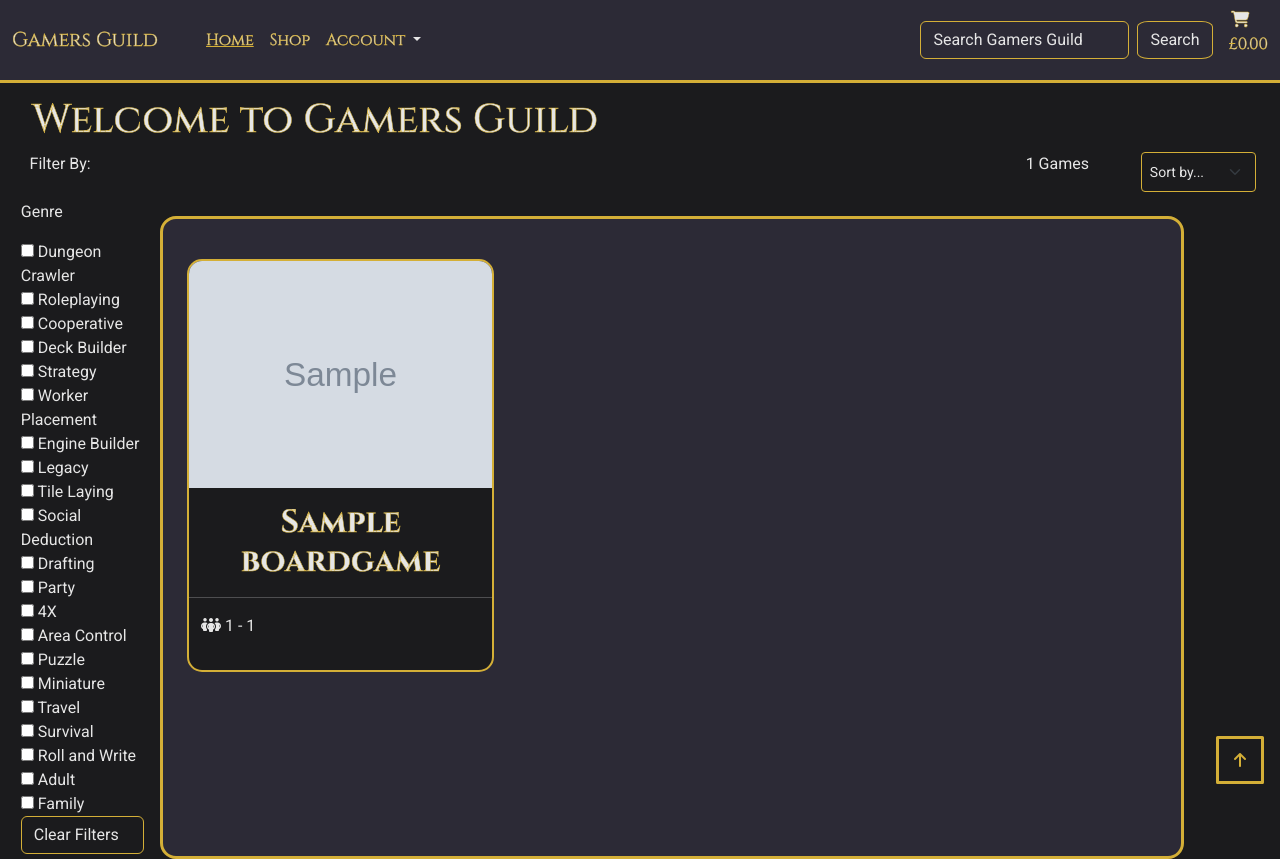
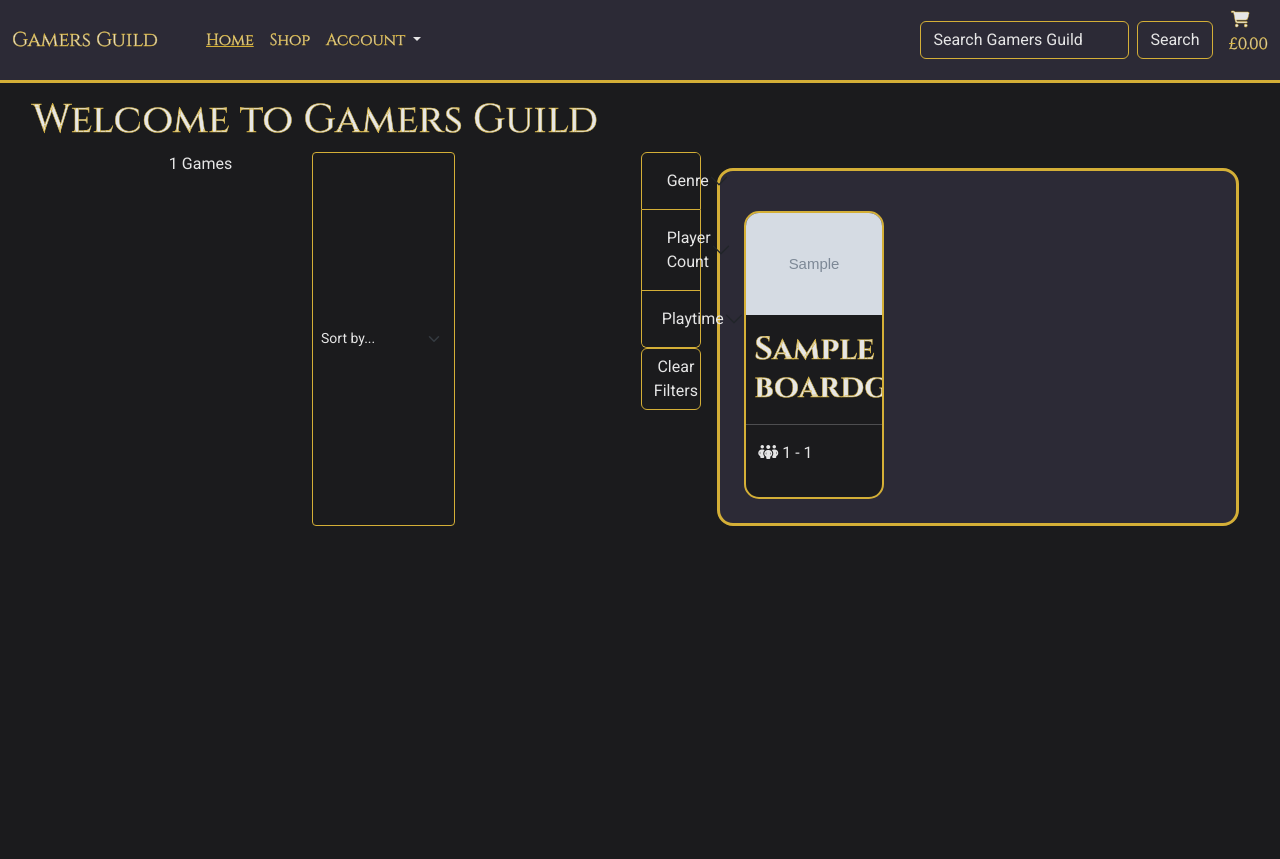
Before and after one commit to Lyd-W/gamers-guild, a Django app: page / in a window 1280 px wide. After the commit the page ends 526 px from the top, so only its background shows below. Run offline with Django 4.2, Linux system fonts and the light colour scheme; data comes from the database, SQL or seed files in the repository; tables that the repository leaves empty hold one stand-in row (values such as "Sample post"); grey boxes marked "Sample" are stand-in pictures; parts of the project's set-up code (start-up, migrations or seed data) failed here and were passed over; some libraries are stand-ins or nearby versions.

Commit message:
Update and style filter sidebar on homepage

```diff
--- a/home/templates/home/index.html
+++ b/home/templates/home/index.html
@@ -1,7 +1,5 @@
 {% extends "base.html" %}
-
 {% load static %}
-
 {% block page_header %}
   <div class="container header-container">
     <div class="row">
@@ -9,48 +7,51 @@
     </div>
   </div>
 {% endblock %}
+{% block content %}
 
-{% block content %}
   <section clas='title'>
     <div class="home-page-title">
-      <h1>
-        Welcome to Gamers Guild
-      </h1>
+      <h1>Welcome to Gamers Guild</h1>
     </div>
+  </section>
 
-  </section>
   <section class="games-container">
     <div class="sort-filter-container">
       <section class="filter">
-            {% include "includes/mobile-shop-filter.html" %}
+        {% include "includes/mobile-game-filter.html" %}
         <div data-sticky-sidebar class="filter-sidebar d-none d-md-block">
           <p class="filter-header">Filter By:</p>
         </div>
       </section>
+
       <section class="sort-dropdown">
         <select id="sort-selector" class="form-select form-select-sm">
           <option value="reset"
                   {% if current_sorting == 'None_None' %}selected{% endif %}>Sort by...</option>
-          <option value="price_asc"
-                  {% if current_sorting == 'price_asc' %}selected{% endif %}>Price (low to high)</option>
-          <option value="price_desc"
-                  {% if current_sorting == 'price_desc' %}selected{% endif %}>Price (high to low)</option>
+          <option value="title_asc"
+                  {% if current_sorting == 'title_asc' %}selected{% endif %}>Title (A to Z)</option>
+          <option value="title_desc"
+                  {% if current_sorting == 'title_desc' %}selected{% endif %}>Title (Z to A)</option>
           <option value="rating_asc"
                   {% if current_sorting == 'rating_asc' %}selected{% endif %}>Rating (low to high)</option>
           <option value="rating_desc"
                   {% if current_sorting == 'rating_desc' %}selected{% endif %}>Rating (high to low)</option>
-          <option value="name_asc"
-                  {% if current_sorting == 'name_asc' %}selected{% endif %}>Name (A-Z)</option>
-          <option value="name_desc"
-                  {% if current_sorting == 'name_desc' %}selected{% endif %}>Name (Z-A)</option>
-          <option value="category_asc"
-                  {% if current_sorting == 'category_asc' %}selected{% endif %}>Category (A-Z)</option>
-          <option value="category_desc"
-                  {% if current_sorting == 'category_desc' %}selected{% endif %}>Category (Z-A)</option>
+          <option value="playtime_asc"
+                  {% if current_sorting == 'playtime_asc' %}selected{% endif %}>Playtime (Low to High)</option>
+          <option value="playtime_desc"
+                  {% if current_sorting == 'playtime_desc' %}selected{% endif %}>Playtime (High to Low)</option>
+          <option value="release_year_asc"
+                  {% if current_sorting == 'release_year_asc' %}selected{% endif %}>
+            Released (Oldest to Newest)
+          </option>
+          <option value="release_year_desc"
+                  {% if current_sorting == 'release_year_desc' %}selected{% endif %}>
+            Released (Newest to Oldest)
+          </option>
         </select>
         <div class="col-12 col-md-6">
           <p>
-            {% if search_term or current_categories or current_sorting != 'None_None' %}
+            {% if search_term or current_genres or current_sorting != 'None_None' %}
               <span class="small">
                 <a href="{% url 'home' %}">Clear Sorting</a> |
               </span>
@@ -60,16 +61,23 @@
           </p>
         </div>
       </section>
-      <div class="btt-btn">
-        <a class="btt-link">
-          <i class="fas fa-arrow-up"></i>
-        </a>
-      </div>
 
-    </div>
       <section class="main-games">
             <div class="filter-wrapper d-none d-md-block">
-            <p class="genre-header">Genre</p>
+              <div class="accordion" id="accordionPanelsStayOpenExample">
+                <div class="accordion-item">
+                  <p class="accordion-header genre-header" id="panelsStayOpen-headingOne">
+                    <button class="accordion-button collapsed"
+                            type="button"
+                            data-bs-toggle="collapse"
+                            data-bs-target="#panelsStayOpen-collapseOne"
+                            aria-expanded="false"
+                            aria-controls="panelsStayOpen-collapseOne">Genre</button>
+                  </p>
+                  <div id="panelsStayOpen-collapseOne"
+                      class="accordion-collapse collapse"
+                      aria-labelledby="panelsStayOpen-headingOne">
+                    <div class="accordion-body">
                       <form method="GET" action="{% url "home" %}">
                         {% for genre in genres %}
                           <div class="genre-badge">
@@ -84,6 +92,90 @@
                           </div>
                         {% endfor %}
                       </form>
+                    </div>
+                  </div>
+                </div>
+
+                    <div class="accordion-item">
+                      <p class="accordion-header genre-header" id="panelsStayOpen-headingTwo">
+                        <button class="accordion-button collapsed"
+                                type="button"
+                                data-bs-toggle="collapse"
+                                data-bs-target="#panelsStayOpen-collapseTwo"
+                                aria-expanded="false"
+                                aria-controls="panelsStayOpen-collapseTwo">
+                          Player Count
+                        </button>
+                      </p>
+
+                      <div id="panelsStayOpen-collapseTwo"
+                          class="accordion-collapse collapse"
+                          aria-labelledby="panelsStayOpen-headingTwo">
+
+                        <div class="accordion-body">
+                          <form method="GET" action="{% url 'home' %}">
+                            <div>
+                              <label>Min Players:</label>
+                              <input type="number" name="min_players" value="{{ request.GET.min_players }}">
+                            </div>
+
+                            <div>
+                              <label>Max Players:</label>
+                              <input type="number" name="max_players" value="{{ request.GET.max_players }}">
+                            </div>
+
+                            <button type="submit">Apply</button>
+                          </form>
+                        </div>
+
+                      </div>
+                    </div>
+                      <div class="accordion-item">
+                  <p class="accordion-header" id="panelsStayOpen-headingThree">
+                    <button class="accordion-button collapsed"
+                            type="button"
+                            data-bs-toggle="collapse"
+                            data-bs-target="#panelsStayOpen-collapseThree"
+                            aria-expanded="false"
+                            aria-controls="panelsStayOpen-collapseThree">
+                      Playtime
+                    </button>
+                  </p>
+
+                  <div id="panelsStayOpen-collapseThree"
+                      class="accordion-collapse collapse"
+                      aria-labelledby="panelsStayOpen-headingThree">
+
+                    <div class="accordion-body">
+                      <form method="GET" action="{% url 'home' %}">
+                        <label>Max Playtime (minutes):</label>
+
+                        <input class="slider"
+                              type="range"
+                              id="playtimeSlider"
+                              name="playtime"
+                              min="0"
+                              max="300"
+                              value="{{ request.GET.playtime|default:90 }}"
+                              oninput="syncFromSlider(this.value)">
+
+                        <div>
+                          <input type="number"
+                                id="playtimeInput"
+                                name="playtime"
+                                min="0"
+                                max="300"
+                                value="{{ request.GET.playtime|default:90 }}"
+                                oninput="syncFromInput(this.value)">
+
+                          <span>mins</span>
+                        </div>
+
+                      </form>
+                    </div>
+                </div>
+          </div>
+      </div>
             <a href="{% url 'home' %}" class="btn clear-filters-btn">Clear Filters</a>
           </div>
           <div class="container-fluid games">
@@ -93,29 +185,25 @@
                   {% for boardgame in boardgames %}
                     <div class="col-md-4 d-flex">
                       <article class="boardgame-card h-100 w-100">
-              <a href="{% url 'boardgame_detail' boardgame.slug %}" class="boardgame-link">
+                        <a href="{% url 'boardgame_detail' boardgame.slug %}"
+                          class="boardgame-link">
                           {% if boardgame.image %}
-              <img
-                src="{{ boardgame.image.url }}"
+                            <img src="{{ boardgame.image.url }}"
                                 class="card-img-top"
                                 alt="{{ boardgame.title }}">
                           {% else %}
-              <img
-                class="card-img-top"
-                alt="Boardgame placeholder"
-              >
-              {% endif %} </a>
+                            <img class="card-img-top" alt="Boardgame placeholder">
+                          {% endif %}
+                        </a>
                         <div class="card-body">
                           <h2 class="card-title">
-                  <a
-                  href="{% url 'boardgame_detail' boardgame.slug %}"
-                    class="boardgame-link"
-                    >{{ boardgame.title }}</a
-                  >
+                            <a href="{% url 'boardgame_detail' boardgame.slug %}"
+                              class="boardgame-link">{{ boardgame.title }}</a>
                           </h2>
                           <hr>
-                <div class="player-count card-text"><i class="fa-solid fa-people-group"></i> {{boardgame.min_players}} - {{boardgame.max_players }}</div>
-
+                          <div class="player-count card-text">
+                            <i class="fa-solid fa-people-group"></i> {{ boardgame.min_players }} - {{ boardgame.max_players }}
+                          </div>
                         </div>
                       </article>
                     </div>
@@ -125,4 +213,50 @@
             </div>
     </div>
   </section>
+  <script>
+document.querySelectorAll('.btt-link').forEach(link => {
+  link.addEventListener('click', () => {
+    window.scrollTo({
+      top: 0,
+      behavior: 'smooth'
+    });
+  });
+});
+  </script>
+  <script>
+  const sortSelector = document.getElementById("sort-selector");
+
+  sortSelector.addEventListener("change", function () {
+    const currentUrl = new URL(window.location);
+    const selectedVal = this.value;
+
+    if (selectedVal !== "reset") {
+      const parts = this.value.split("_");
+      const direction = parts.pop();
+      const sort = parts.join("_");
+      currentUrl.searchParams.set("sort", sort);
+      currentUrl.searchParams.set("direction", direction);
+    } else {
+      currentUrl.searchParams.delete("sort");
+      currentUrl.searchParams.delete("direction");
+    }
+
+    window.location.replace(currentUrl);
+  });
+  </script>
+  <script>
+function syncFromSlider(value) {
+    document.getElementById("playtimeInput").value = value;
+}
+
+function syncFromInput(value) {
+    const slider = document.getElementById("playtimeSlider");
+
+    let val = parseInt(value) || 0;
+    if (val < 0) val = 0;
+    if (val > 300) val = 300;
+
+    slider.value = val;
+}
+  </script>
 {% endblock %}
--- a/home/views.py
+++ b/home/views.py
@@ -38,6 +38,8 @@
                 lower_title=Lower('title')
             )
             sortkey = 'lower_title'
+        elif sort == 'playtime':
+            sortkey = 'playtime'
         elif sort == 'release_year':
             sortkey = 'release_year'
         else:
@@ -49,6 +51,20 @@
         boardgames = boardgames.order_by(sortkey)
 
     current_sorting = f"{sort}_{direction}"
+
+    min_players = request.GET.get('min_players')
+    max_players = request.GET.get('max_players')
+
+    if min_players:
+        boardgames = boardgames.filter(min_players__lte=min_players)
+
+    if max_players:
+        boardgames = boardgames.filter(max_players__gte=max_players)
+
+    playtime = request.GET.get('playtime')
+
+    if playtime:
+        boardgames = boardgames.filter(playtime__lte=playtime)
 
     context = {
         'boardgames': boardgames,
--- a/shop/templates/shop/shop.html
+++ b/shop/templates/shop/shop.html
@@ -12,7 +12,7 @@
   <section class="shop-container">
     <div class="sort-filter-container">
       <section class="filter">
-            {% include "includes/mobile-shop-filter.html" %}
+            {% include "includes/mobile-game-filter.html" %}
             <div data-sticky-sidebar class="filter-sidebar d-none d-md-block">
               <p class="filter-header">Filter By:</p>
             </div>
--- a/static/css/base.css
+++ b/static/css/base.css
@@ -49,6 +49,13 @@
   font-family: var(--font-primary);
   color: var(--text);
   border: var(--primary-highlight) solid;
+}
+
+.btn:hover {
+  background-color: var(--secondary-color);
+  border: var(--primary-highlight) solid;
+  border-width: 0.1rem;
+  color: var(--primary-highlight);
 }
 
 body {
@@ -125,17 +132,8 @@
 }
 
 .search-btn {
-  border-radius: 15%;
   border-width: 0.1rem;
   background-color: var(--secondary-color);
-}
-
-.search-btn:hover {
-  background-color: var(--secondary-color);
-  border: var(--primary-highlight) solid;
-  border-width: 0.1rem;
-  border-radius: 15%;
-  color: var(--primary-highlight);
 }
 
 /* Shop links hover */
@@ -160,7 +158,7 @@
   margin: 0 1rem 0 0.3rem;
 }
 
-.filter-header, .categories-header {
+.filter-header, .categories-header, .genre-header {
  padding-left: 0.3rem;
 }
 
--- /dev/null
+++ b/templates/includes/mobile-game-filter.html
@@ -0,0 +1,129 @@
+ <div class="d-md-none mb-2">
+  <button class="btn filters-btn w-100"
+          type="button"
+          data-bs-toggle="collapse"
+          data-bs-target="#mobileFiltersCollapse"
+          aria-expanded="false"
+          aria-controls="mobileFiltersCollapse">
+    <i class="fas fa-filter me-2"></i> Filters
+  </button>
+
+  <div class="collapse" id="mobileFiltersCollapse">
+    <div class="card card-body p-3">
+      <p class="filter-header">Filter By:</p>
+      <p class="genre-header">Genre</p>
+    <div class="filter-wrapper-mobile">
+                    <div class="accordion" id="accordionPanelsStayOpenExample">
+                <div class="accordion-item">
+                  <p class="accordion-header genre-header" id="panelsStayOpen-headingOne">
+                    <button class="accordion-button collapsed"
+                            type="button"
+                            data-bs-toggle="collapse"
+                            data-bs-target="#panelsStayOpen-collapseOne"
+                            aria-expanded="false"
+                            aria-controls="panelsStayOpen-collapseOne">Genre</button>
+                  </p>
+                  <div id="panelsStayOpen-collapseOne"
+                      class="accordion-collapse collapse"
+                      aria-labelledby="panelsStayOpen-headingOne">
+                    <div class="accordion-body">
+                      <form method="GET" action="{% url "home" %}">
+                        {% for genre in genres %}
+                          <div class="genre-badge">
+                            <label>
+                              <input type="checkbox"
+                                    name="genre"
+                                    value="{{ genre.id }}"
+                                    onchange="this.form.submit()"
+                                    {% if genre.id|stringformat:"s" in current_genres %}checked{% endif %}>
+                              {{ genre.name }}
+                            </label>
+                          </div>
+                        {% endfor %}
+                      </form>
+                    </div>
+                  </div>
+                </div>
+
+                    <div class="accordion-item">
+                      <p class="accordion-header genre-header" id="panelsStayOpen-headingTwo">
+                        <button class="accordion-button collapsed"
+                                type="button"
+                                data-bs-toggle="collapse"
+                                data-bs-target="#panelsStayOpen-collapseTwo"
+                                aria-expanded="false"
+                                aria-controls="panelsStayOpen-collapseTwo">
+                          Player Count
+                        </button>
+                      </p>
+
+                      <div id="panelsStayOpen-collapseTwo"
+                          class="accordion-collapse collapse"
+                          aria-labelledby="panelsStayOpen-headingTwo">
+
+                        <div class="accordion-body">
+                          <form method="GET" action="{% url 'home' %}">
+                            <div>
+                              <label>Min Players:</label>
+                              <input type="number" name="min_players" value="{{ request.GET.min_players }}">
+                            </div>
+
+                            <div>
+                              <label>Max Players:</label>
+                              <input type="number" name="max_players" value="{{ request.GET.max_players }}">
+                            </div>
+
+                            <button type="submit">Apply</button>
+                          </form>
+                        </div>
+
+                      </div>
+                    </div>
+                      <div class="accordion-item">
+                  <p class="accordion-header" id="panelsStayOpen-headingThree">
+                    <button class="accordion-button collapsed"
+                            type="button"
+                            data-bs-toggle="collapse"
+                            data-bs-target="#panelsStayOpen-collapseThree"
+                            aria-expanded="false"
+                            aria-controls="panelsStayOpen-collapseThree">
+                      Playtime
+                    </button>
+                  </p>
+
+                  <div id="panelsStayOpen-collapseThree"
+                      class="accordion-collapse collapse"
+                      aria-labelledby="panelsStayOpen-headingThree">
+
+                    <div class="accordion-body">
+                      <form method="GET" action="{% url 'home' %}">
+                        <label>Max Playtime (minutes):</label>
+
+                        <input class="slider"
+                              type="range"
+                              id="playtimeSlider"
+                              name="playtime"
+                              min="0"
+                              max="300"
+                              value="{{ request.GET.playtime|default:90 }}"
+                              oninput="syncFromSlider(this.value)">
+
+                        <div>
+                          <input type="number"
+                                id="playtimeInput"
+                                name="playtime"
+                                min="0"
+                                max="300"
+                                value="{{ request.GET.playtime|default:90 }}"
+                                oninput="syncFromInput(this.value)">
+
+                          <span>mins</span>
+                        </div>
+
+                      </form>
+                    </div>
+                </div>
+          </div>
+          <a href="{% url 'home' %}" class="btn clear-filters-btn">Clear Filters</a>
+      </div>
+  </div>
```
Lines whose indentation alone changed are shown as unchanged.
